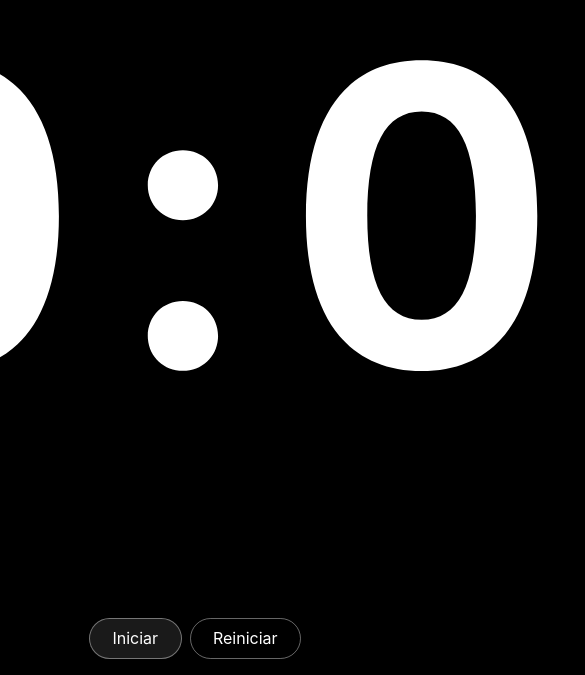
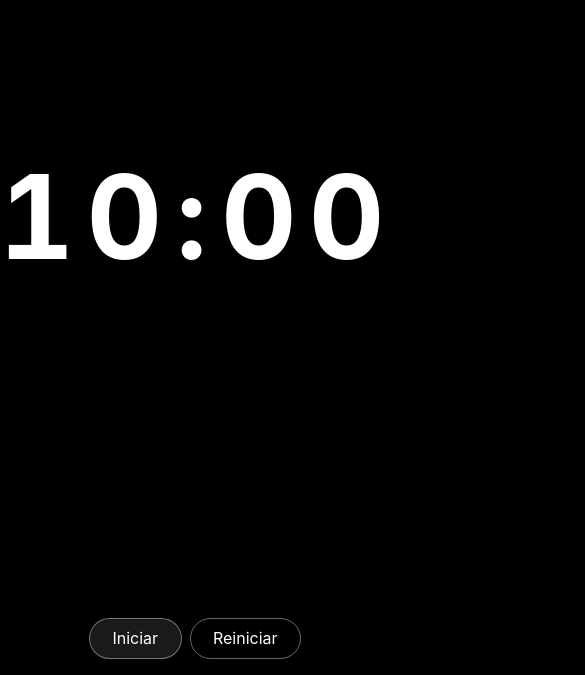
Before and after one commit to erikras/stagetimer, a React (Vite) app: page / in a window 390 px wide. Shown: the part 169-844 px from the top of the page, 585 px wide, since content can reach past the window. Built offline with nearby package versions, Linux system fonts and the light colour scheme.

Commit message:
responsive

```diff
--- a/src/App.css
+++ b/src/App.css
@@ -38,7 +38,7 @@
 }
 
 .time {
-  font-size: 26rem;
+  font-size: 30vw;
   font-weight: 700;
   letter-spacing: 0.06em;
   font-variant-numeric: tabular-nums;
```
